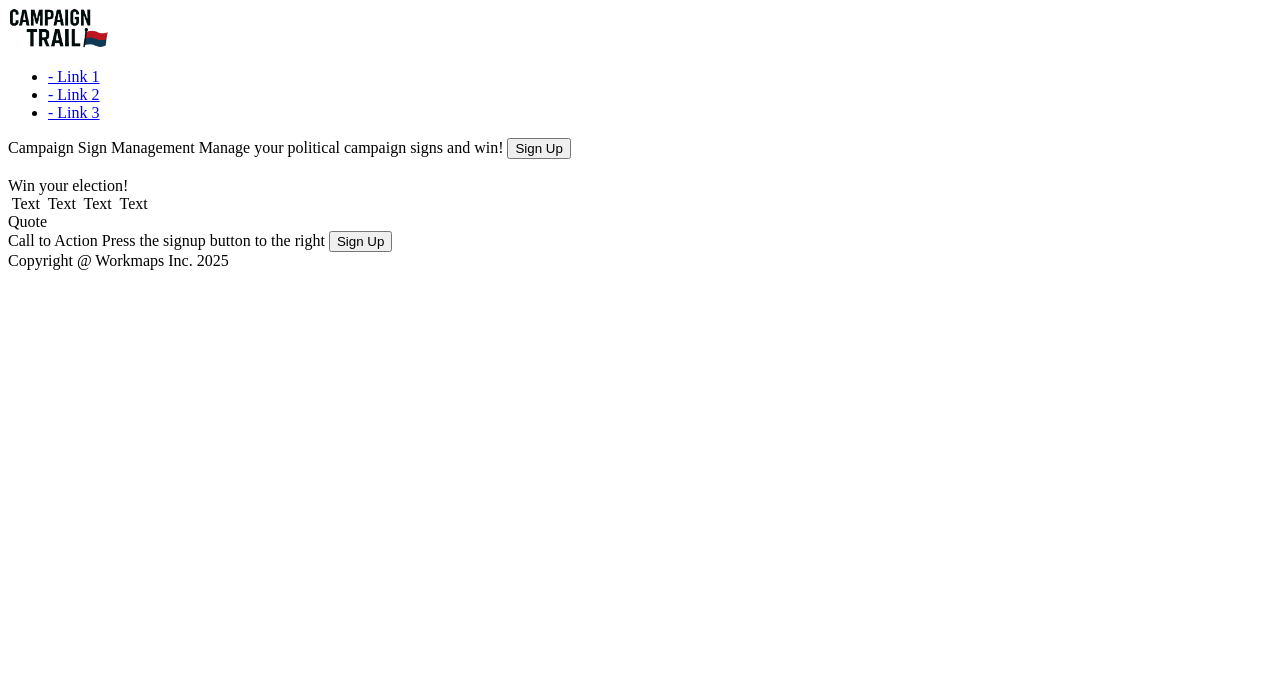
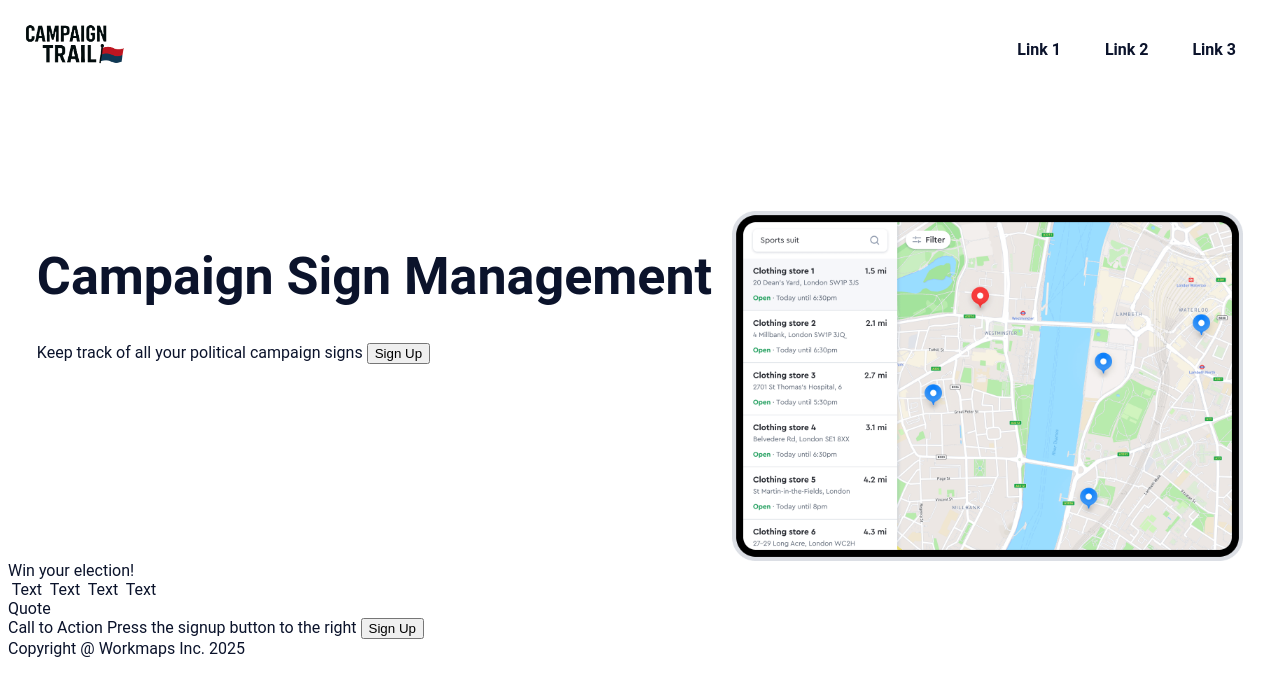
Before and after one commit to luc-rodgers/project-landingpage, a plain HTML site: page index.html in a window 1280 px wide. Drawn offline with Linux system fonts and the light colour scheme.

Commit message:
HTML - added div banner1. Added mapimage.png within the banner1 div. Created CSS file as style.css

```diff
--- a/index.html
+++ b/index.html
@@ -4,6 +4,7 @@
     <meta charset="UTF-8">
     <meta name="viewport" content="width=device-width, initial-scale=1.0">
     <title>Campaign Trail</title>
+    <link rel="stylesheet" href="style.css">
 </head>
 <body>
     <div class="header">
@@ -12,21 +13,22 @@
             height="40" width ="auto">
     <div class ="link-container">
         <ul>
-            <li><a href="#"> - Link 1</a></li>
-            <li><a href="#"> - Link 2</a></li>
-            <li><a href="#"> - Link 3</a></li>
+            <li><a href="#"> Link 1</a></li>
+            <li><a href="#"> Link 2</a></li>
+            <li><a href="#"> Link 3</a></li>
         </ul>
     </div>
+    </div>
     <div class="content">
+        <div class="banner1">
         <div class="banner1-left">
-            <text>Campaign Sign Management</text>
-            <text>Manage your political campaign signs and win!</text>
+            <h1>Campaign Sign Management</h1>
+            <text>Keep track of all your political campaign signs</text>
             <button>Sign Up</button>
         </div>
-        <div class="banner1-right">
-            <img src=""
-            alt=""
-            height="" width="">
+            <img src="images/mapimage.png"
+            alt="Campaign Trail Map"
+            height="350" width="auto">
         </div>
     <div class="banner2">
         <text>Win your election!</text>
--- /dev/null
+++ b/style.css
@@ -0,0 +1,60 @@
+body {
+    background-color: white;
+    color: #0b132b;
+    font-family: Roboto, sans-serif;
+
+}
+
+.header {
+    display: flex;
+    justify-content: space-between;
+    padding: 16px;
+}
+
+.link-container {
+    display: flex;
+    flex-direction: row;
+}
+
+ul {
+
+}
+
+li {
+    list-style-type: none;
+    display: inline;
+    padding: 20px;
+
+}
+
+a {
+    text-decoration: none;
+    color: #0b132b;
+    font-weight: 600;
+}
+
+.content {
+    display: flex;
+    flex-direction: column;
+}
+
+.banner1 {
+    display: flex;
+    justify-content: center;
+    flex-shrink: 0;
+    gap: 20px;
+    border: 10px;
+    border-color: red;
+    margin-top: 120px;
+}
+
+.banner1-left {
+background-color: white;
+}
+
+h1 {
+    font-size: 3.25rem;
+    font-weight: 600;
+    line-height: 1.2;
+
+}
```
Also changed, not shown: images/mapimage.png (added).
